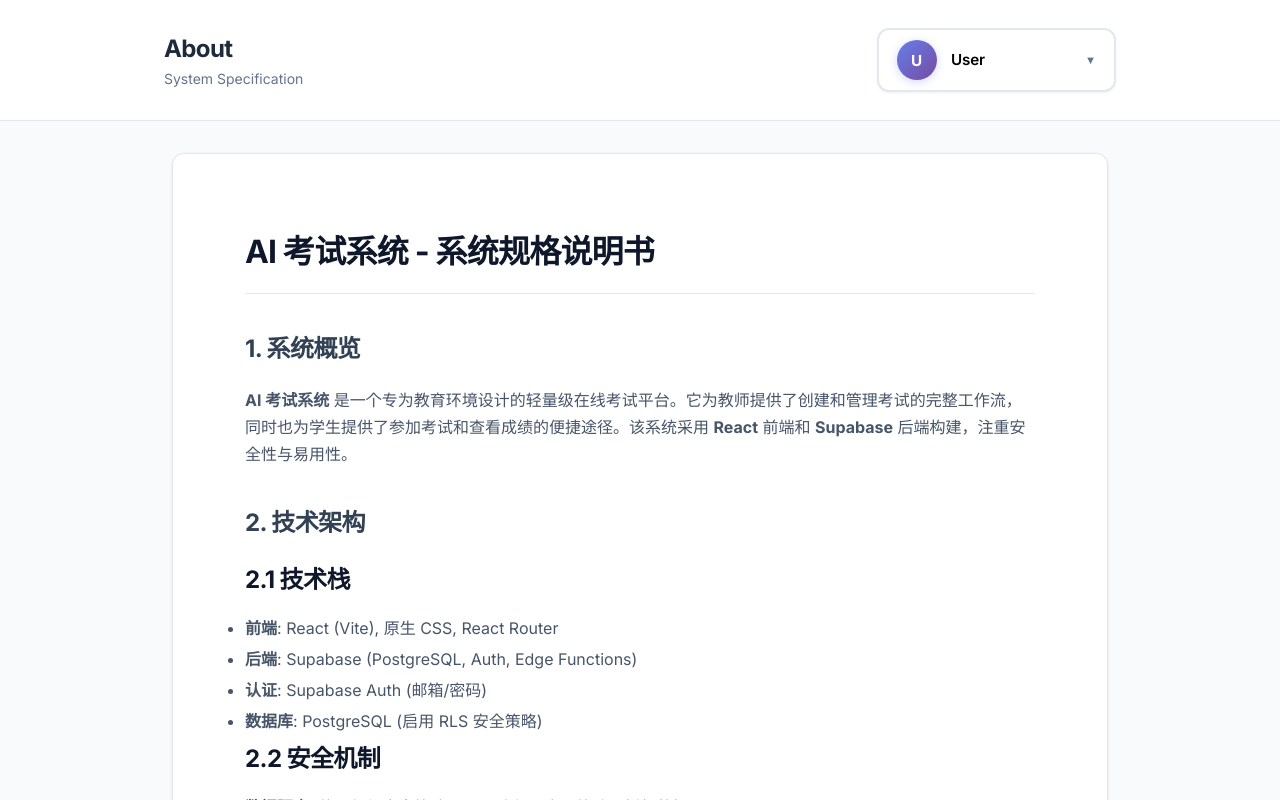
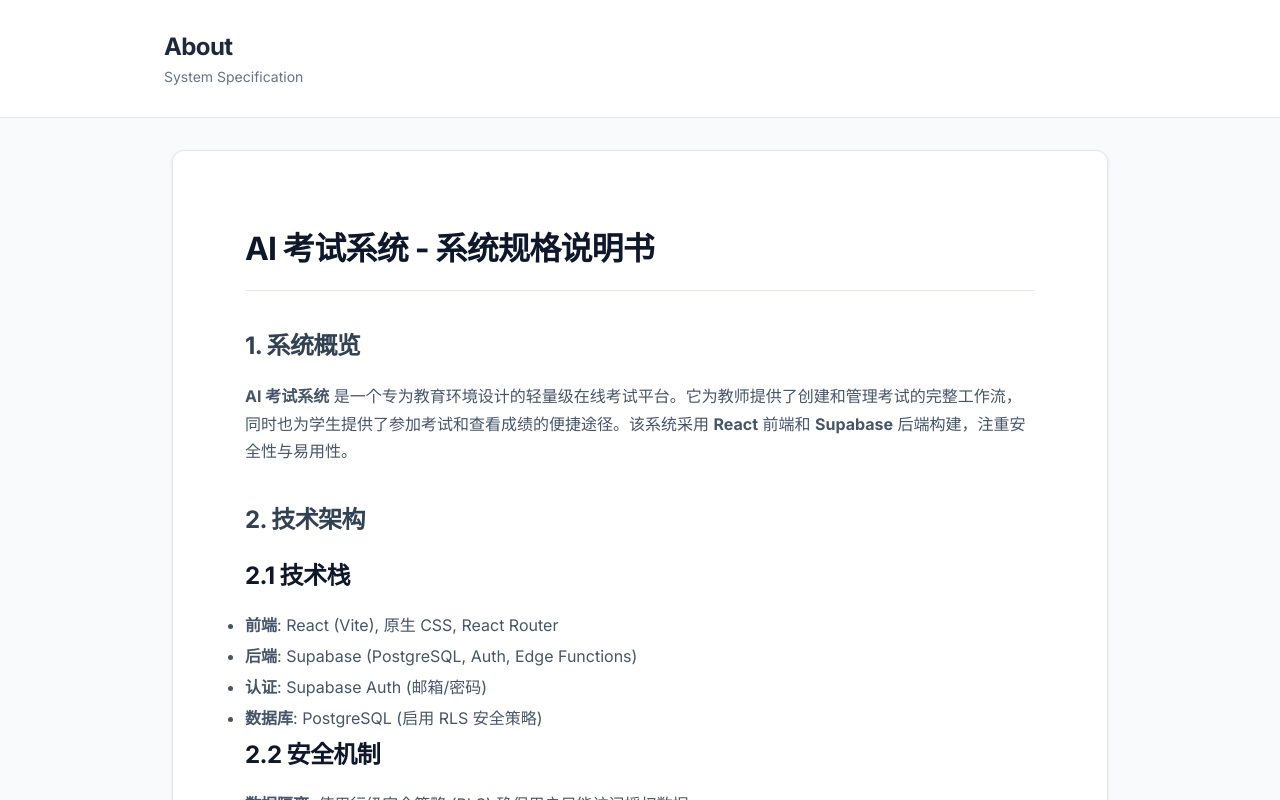
Before and after one commit to liujunandzhou/ai-exam, a React (Vite) app in the folder frontend/: page /about in a window 1280 px wide. Shown: the top 800 px of the page. Built offline with nearby package versions, Linux system fonts and the light colour scheme.

Commit message:
feat: Make About page public and remove ProfileMenu

```diff
--- a/frontend/src/pages/About.jsx
+++ b/frontend/src/pages/About.jsx
@@ -1,6 +1,5 @@
 import React, { useState, useEffect } from 'react';
 import Markdown from 'react-markdown';
-import ProfileMenu from '../components/ProfileMenu';
 
 export default function About() {
     const [content, setContent] = useState('');
@@ -39,7 +38,6 @@ export default function About() {
                         <h1 style={{ fontSize: '1.5rem', fontWeight: '700', color: '#1e293b', margin: 0 }}>About</h1>
                         <p style={{ margin: 0, color: '#64748b', fontSize: '0.875rem' }}>System Specification</p>
                     </div>
-                    <ProfileMenu />
                 </div>
             </div>
 
```
